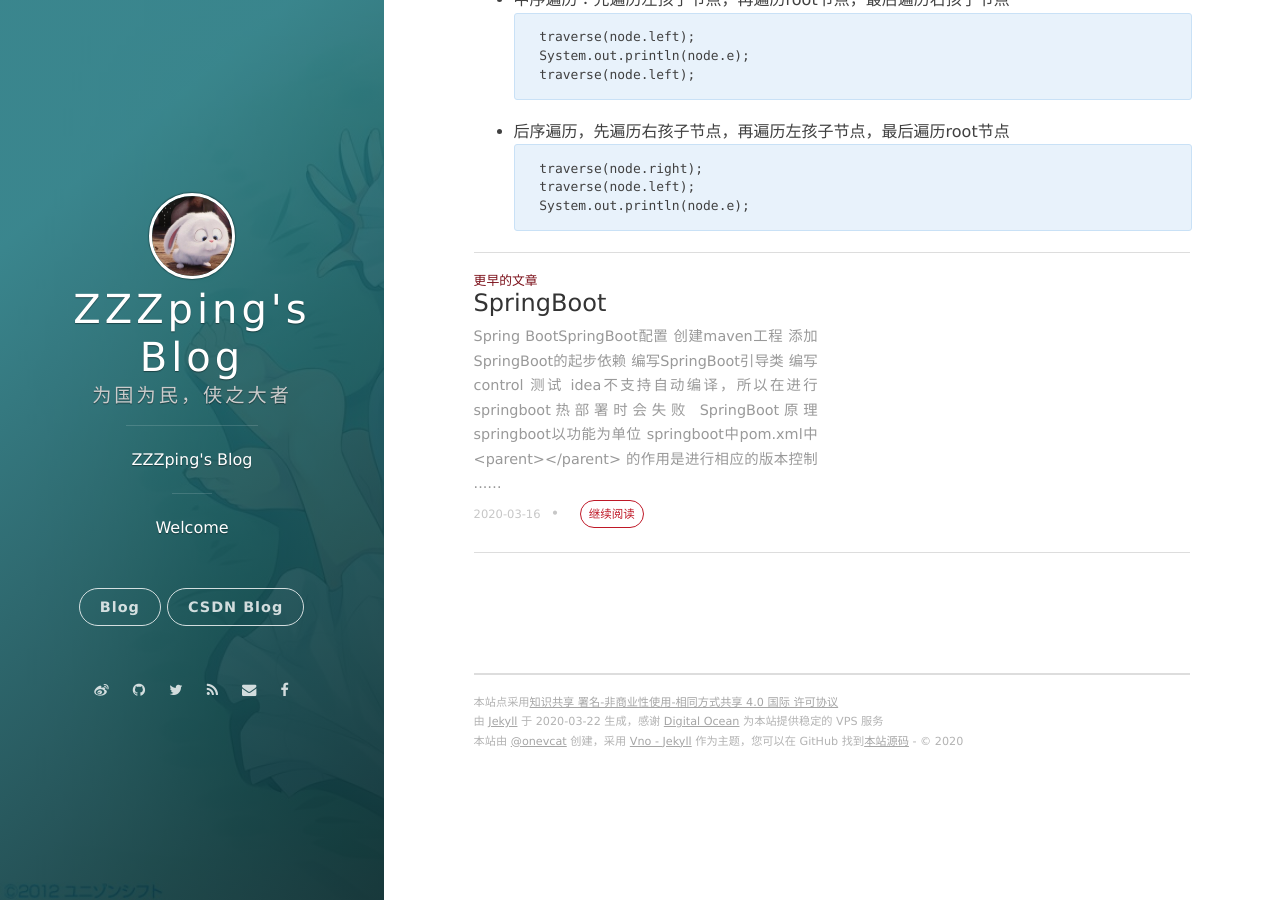
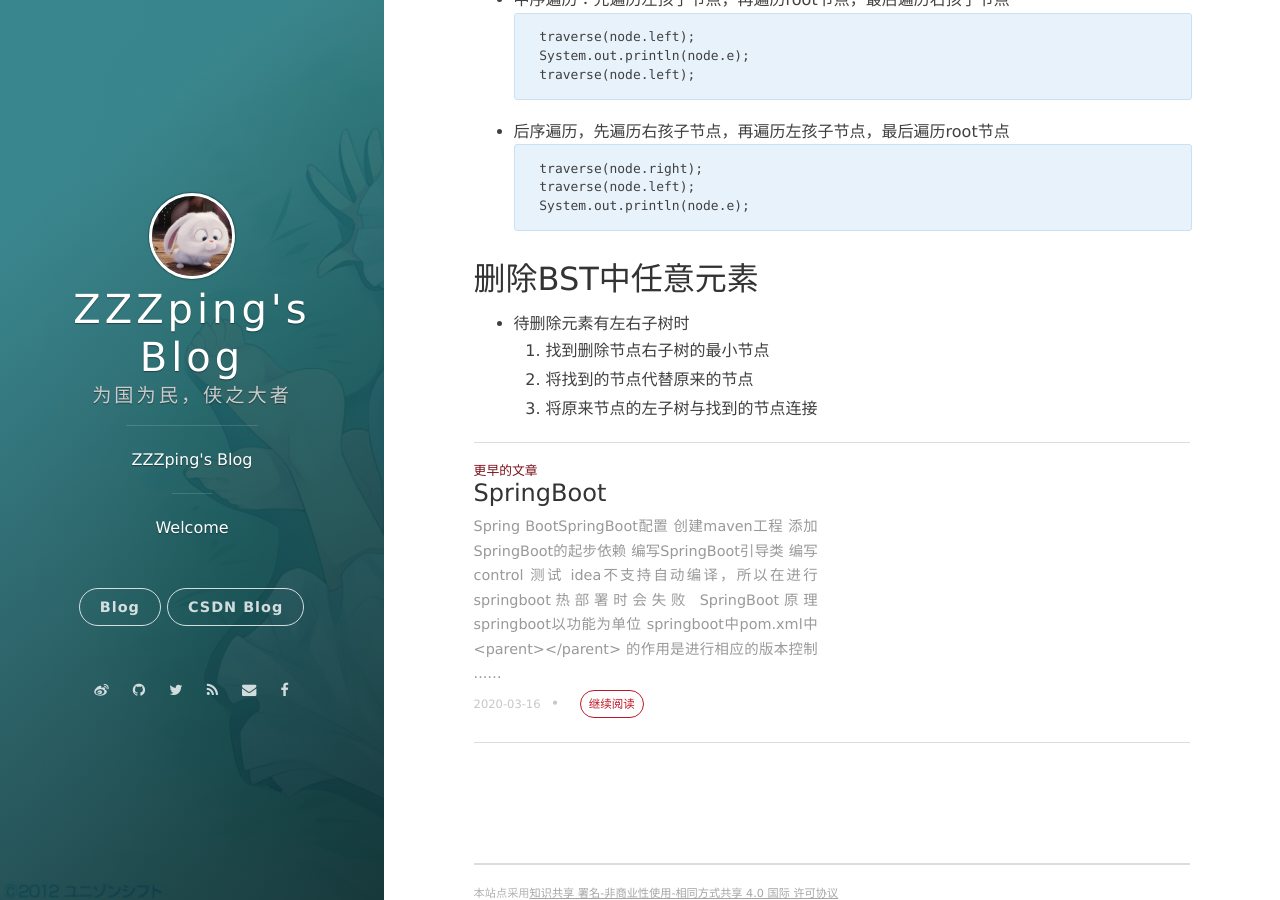
Before and after one commit to ZZZping/ZZZping.github.io, a Jekyll site: the page built from _posts/2020-03-17-玩转数据结构-树.md, in a window 1280 px wide and 900 px high, scrolled down 1245 px. Built offline with Jekyll 4.4.1, drawn with Linux system fonts in a browser that asks for light colours; nearby versions of some CDN libraries; comment, search, counter and statistics services are not loaded.

Commit message:
hibbard deletion

````diff
--- a/_posts/2020-03-17-玩转数据结构-树.md
+++ b/_posts/2020-03-17-玩转数据结构-树.md
@@ -58,3 +58,10 @@ date: 2020-03-17 22:28:24.000000000 +09:00
       traverse(node.left);
       System.out.println(node.e);
    ```
+
+## 删除BST中任意元素
+
+   + 待删除元素有左右子树时
+      1. 找到删除节点右子树的最小节点
+      2. 将找到的节点代替原来的节点
+      3. 将原来节点的左子树与找到的节点连接
````
